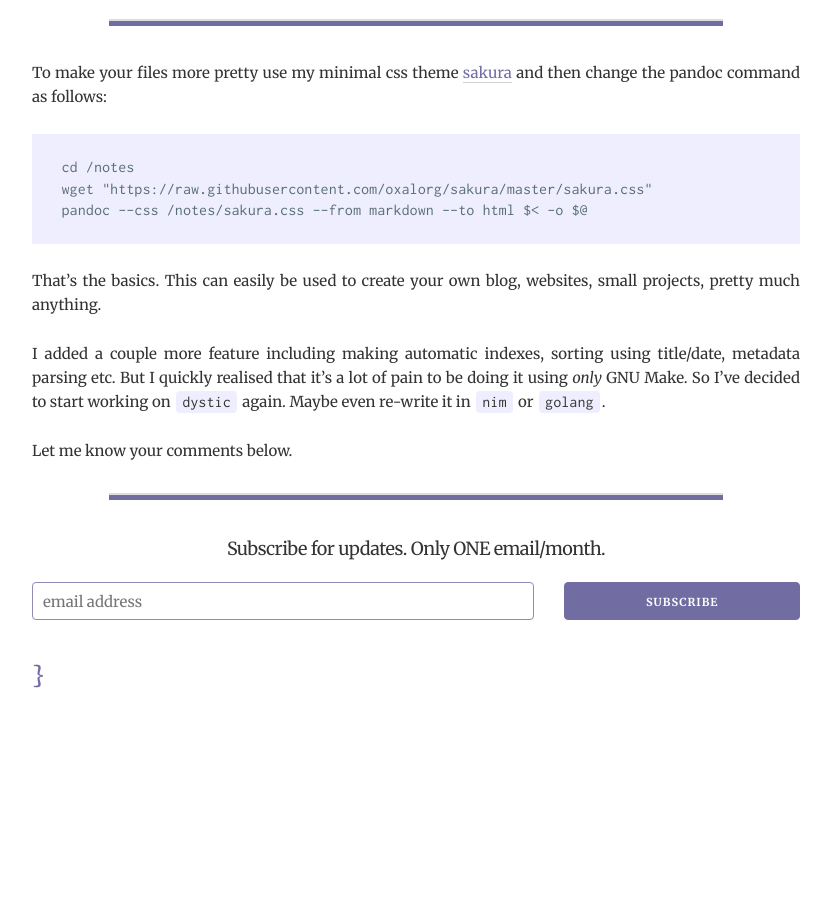
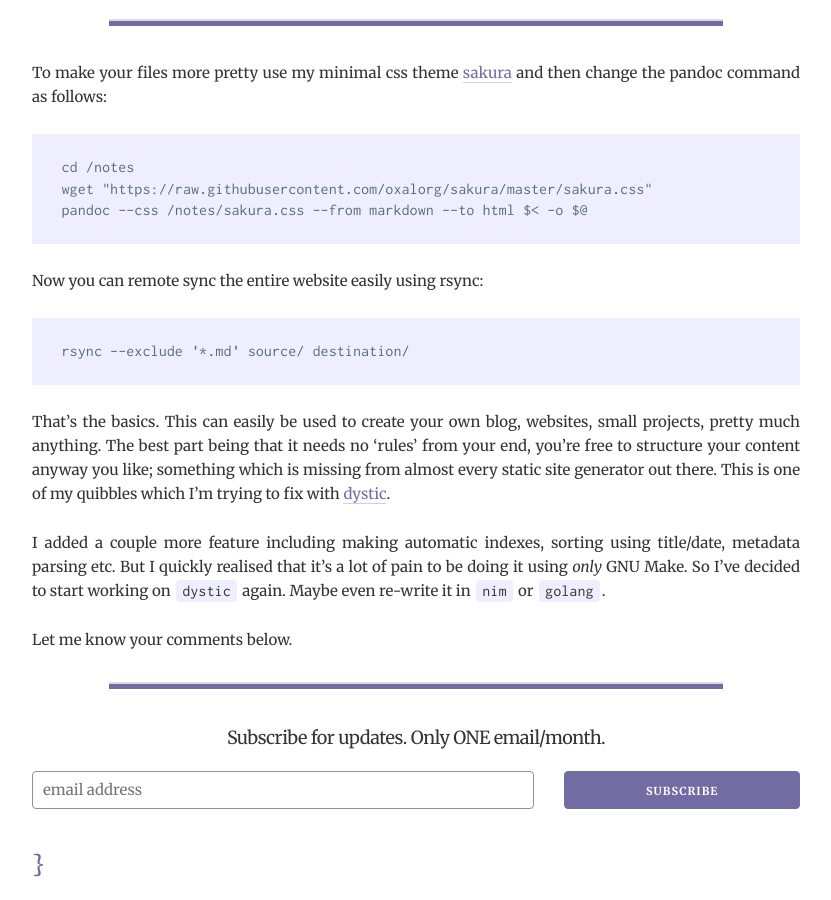
Before and after one commit to Computableverse/computableverse.github.io, a Jekyll site: the page built from _posts/2016-10-28-create-website-using-pandoc-make-file.md, in a window 1280 px wide and 900 px high, scrolled down 1645 px. Shown: the whole window, without its empty margins (224-1055 px from the left). Built offline with Jekyll 4.4.1, drawn with Linux system fonts in a browser that asks for light colours; comment, search, counter and statistics services are not loaded; before the commit the page ends 2356 px from its top, so only the background shows below that.

Commit message:
ghPublish UPDATE: 2016-10-28-create-website-using-pandoc-make-file.md

````diff
--- a/_posts/2016-10-28-create-website-using-pandoc-make-file.md
+++ b/_posts/2016-10-28-create-website-using-pandoc-make-file.md
@@ -82,8 +82,19 @@ wget "https://raw.githubusercontent.com/oxalorg/sakura/master/sakura.css"
 pandoc --css /notes/sakura.css --from markdown --to html $< -o $@
 ```
 
+Now you can remote sync the entire website easily using rsync:
+
+```
+rsync --exclude '*.md' source/ destination/
+```
+
 That's the basics. This can easily be used to create your own
-blog, websites, small projects, pretty much anything.
+blog, websites, small projects, pretty much anything. The
+best part being that it needs no 'rules' from your end,
+you're free to structure your content anyway you like; something
+which is missing from almost every static site generator out
+there. This is one of my quibbles which I'm trying to fix with
+[dystic](https://github.com/oxalorg/dystic).
 
 I added a couple more feature including making automatic
 indexes, sorting using title/date, metadata parsing etc. But I
````
